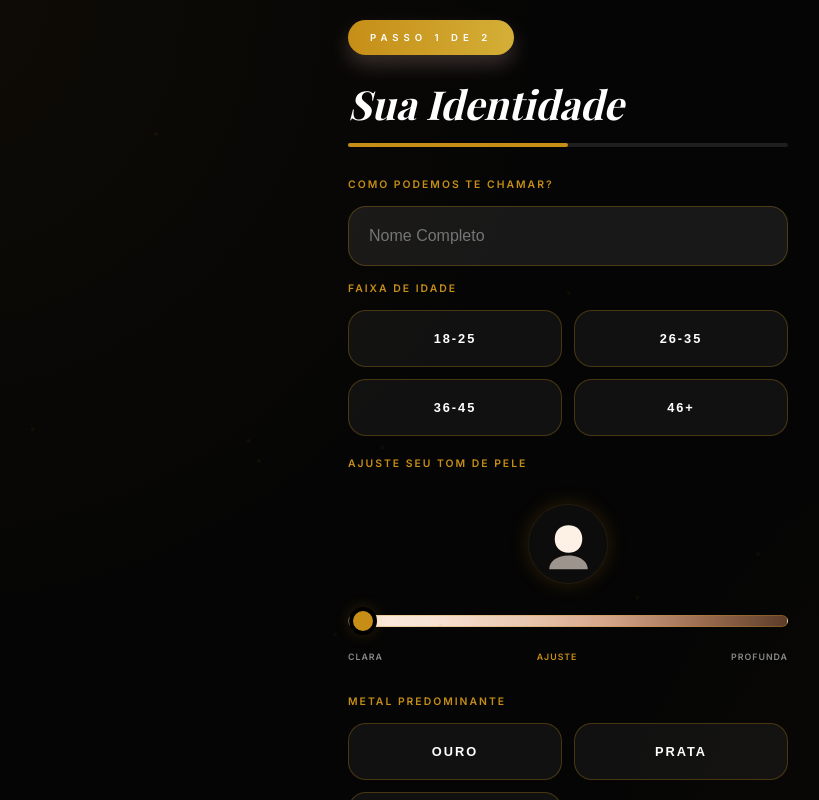
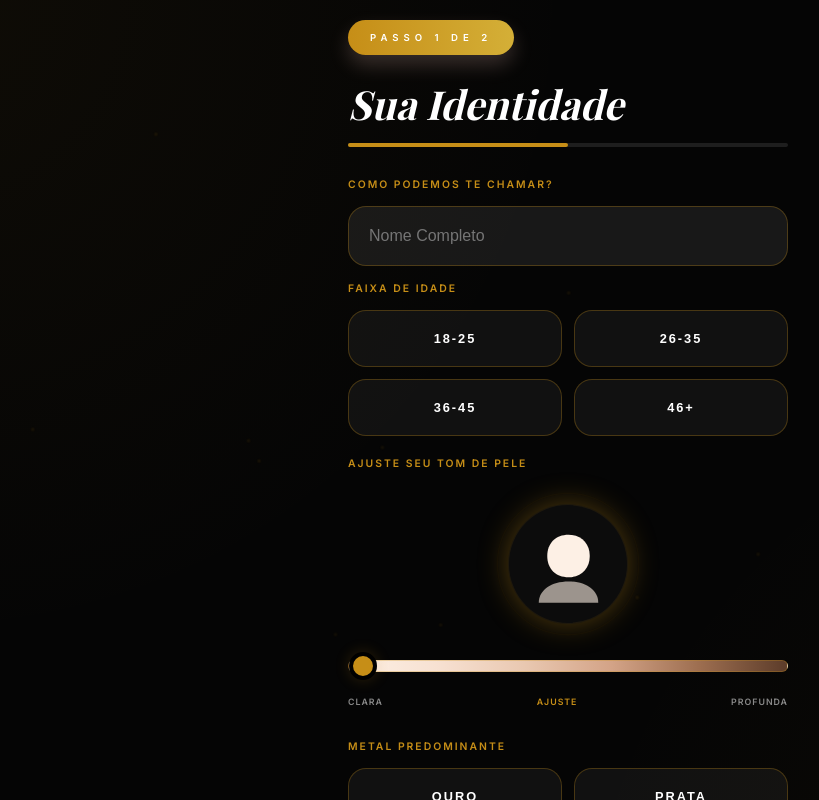
Before and after one commit to allanbbarros/Renova-Mulher, a React (Vite) app: page / in a window 1280 px wide. Both pictures are taken after a click on the button "INICIAR MAPA DE BELEZA". Shown: the top 800 px of the page, without its empty margins (72-891 px from the left). Built offline with nearby package versions, Linux system fonts and the light colour scheme; a web font is replaced by a local one.

Commit message:
Improving visibility of calibration colors

```diff
--- a/src/App.jsx
+++ b/src/App.jsx
@@ -52,14 +52,14 @@ const App = () => {
     }
   }
   const SkinIcon = ({ color }) => (
-    <svg viewBox="0 0 100 100" width="55" height="55">
+    <svg viewBox="0 0 100 100" width="85" height="85">
       <path d="M50 15c-15 0-25 10-25 25 0 15 10 25 25 25s25-10 25-25c0-15-10-25-25-25z" fill={color} style={{ transition: 'fill 0.4s ease' }} />
       <path d="M50 70c-20 0-35 10-35 25h70c0-15-15-25-35-25z" fill={color} opacity="0.6" style={{ transition: 'fill 0.4s ease' }} />
     </svg>
   )
 
   const HairIcon = ({ color }) => (
-    <svg viewBox="0 0 100 100" width="70" height="70">
+    <svg viewBox="0 0 100 100" width="100" height="100">
       {/* Cabelo Longo Editorial */}
       <path d="M50 5C20 5 8 25 8 50c0 25-5 45-5 45h20c5-10 10-15 27-15s22 5 27 15h20c0 0-5-20-5-45C92 25 80 5 50 5z" fill={color} opacity="0.4" style={{ transition: 'fill 0.4s ease' }} />
       <path d="M50 10C30 10 15 30 15 55c0 20-3 35-3 35h15c3-10 8-15 23-15s20 5 23 15h15s-3-15-3-35c0-25-15-45-35-45z" fill={color} style={{ transition: 'fill 0.4s ease' }} />
@@ -70,7 +70,7 @@ const App = () => {
   )
 
   const EyeIcon = ({ color }) => (
-    <svg viewBox="0 0 100 100" width="60" height="60">
+    <svg viewBox="0 0 100 100" width="90" height="90">
       <path d="M10 50C10 50 30 25 50 25C70 25 90 50 90 50C90 50 70 75 50 75C30 75 10 50 10 50Z" fill="#fff" opacity="0.9"/>
       <circle cx="50" cy="50" r="18" fill={color} style={{ transition: 'fill 0.4s ease' }} />
       <circle cx="50" cy="50" r="8" fill="#000" />
--- a/src/index.css
+++ b/src/index.css
@@ -303,16 +303,33 @@ h3 {
 }
 
 .skin-slider-preview {
-  width: 80px;
-  height: 80px;
+  width: 120px;
+  height: 120px;
   border-radius: 50%;
-  margin: 0 auto 25px;
-  border: 3px solid var(--primary);
-  box-shadow: 0 0 20px var(--primary-glow);
-  transition: background-color 0.2s ease;
+  margin: 0 auto 30px;
+  border: 4px solid var(--primary);
+  box-shadow: 0 0 30px rgba(198, 142, 23, 0.4);
+  background: radial-gradient(circle, #333 0%, #1a1a1a 100%);
   display: flex;
   align-items: center;
   justify-content: center;
+  transition: all 0.4s cubic-bezier(0.16, 1, 0.3, 1);
+  position: relative;
+  z-index: 2;
+}
+
+.skin-slider-preview::before {
+  content: '';
+  position: absolute;
+  top: -10px; left: -10px; right: -10px; bottom: -10px;
+  border-radius: 50%;
+  border: 1px solid rgba(198, 142, 23, 0.15);
+  animation: pulse-slow 4s infinite;
+}
+
+@keyframes pulse-slow {
+  0%, 100% { transform: scale(1); opacity: 0.3; }
+  50% { transform: scale(1.1); opacity: 0.1; }
 }
 
 .skin-slider-track {
```
